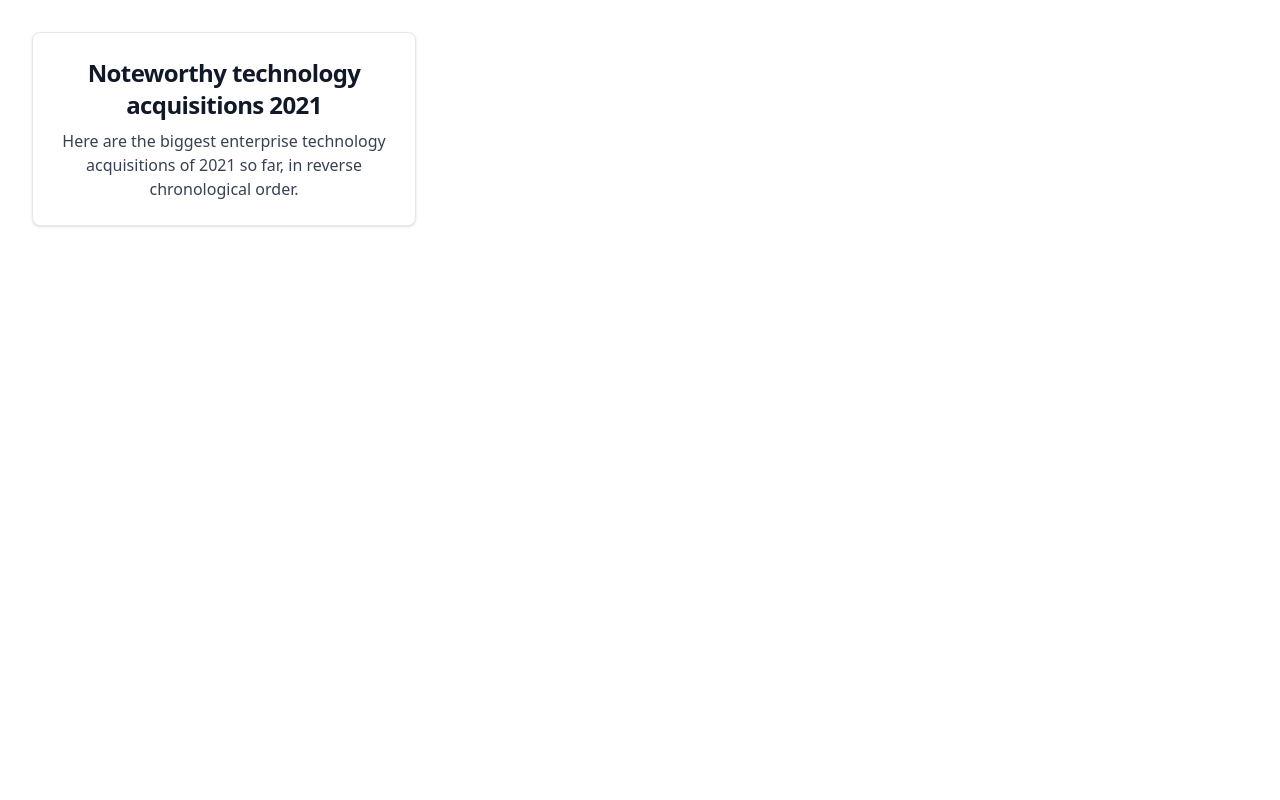
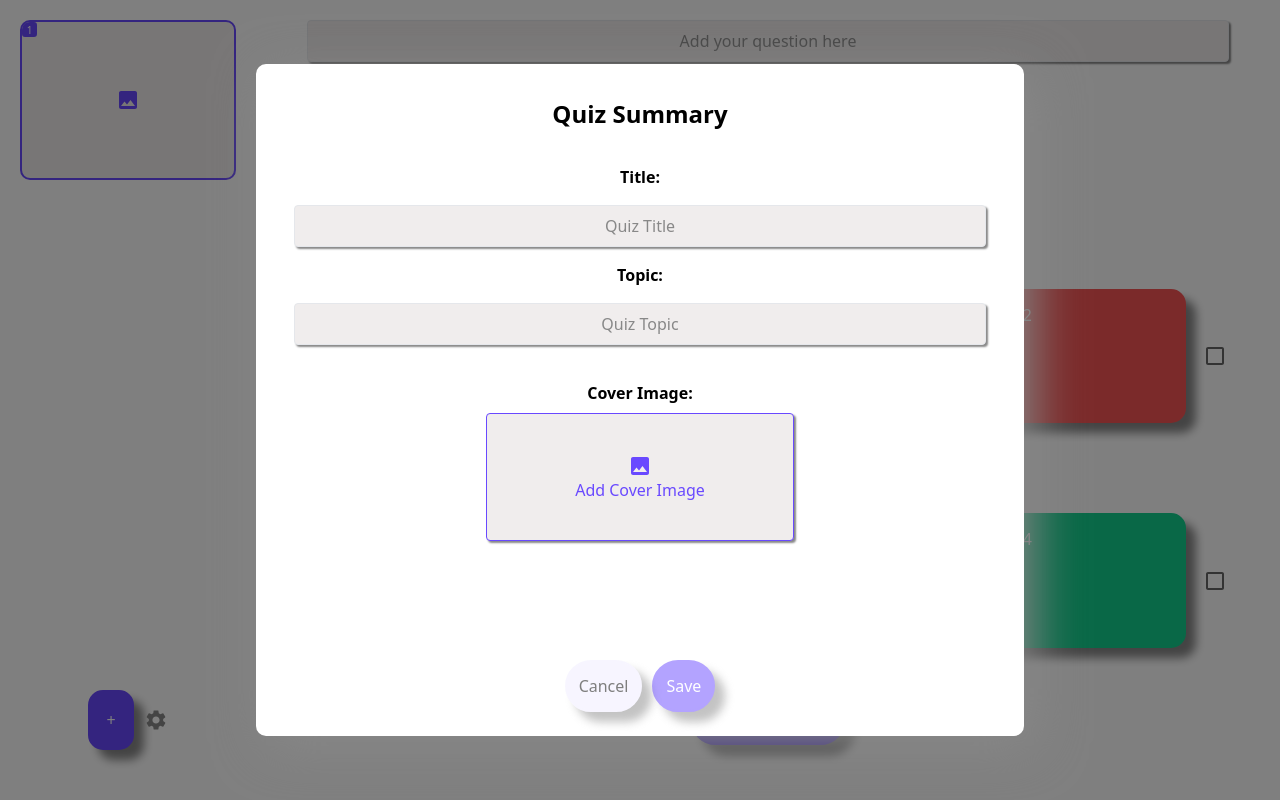
Before and after one commit to DoBryanCS/QuizChamps, a React (Vite) app: page /quizCreation in a window 1280 px wide. Built offline with nearby package versions, Linux system fonts and the light colour scheme; no server answers.

Commit message:
Post quiz function and inputs verification

```diff
--- a/package.json
+++ b/package.json
@@ -13,6 +13,7 @@
     "@emotion/styled": "^11.10.5",
     "@mui/icons-material": "^5.11.0",
     "@mui/material": "^5.11.6",
+    "firebase": "^9.17.1",
     "react": "^18.2.0",
     "react-dom": "^18.2.0",
     "react-router-dom": "^6.8.0",
--- a/src/App.css
+++ b/src/App.css
@@ -5,7 +5,6 @@
 #root {
   max-width: 1280px;
   margin: 0 auto;
-  padding: 2rem;
   text-align: center;
 }
 
--- a/src/App.jsx
+++ b/src/App.jsx
@@ -2,6 +2,8 @@ import { useState, useEffect } from "react";
 import reactLogo from "./assets/react.svg";
 import "./App.css";
 import socket from "../socket";
+import { BrowserRouter, Route, Routes } from "react-router-dom";
+import QuizCreation from "./QuizCreation/QuizCreation";
 
 function App() {
   socket.on("connect", () => {
@@ -13,20 +15,11 @@ function App() {
   }, []);
 
   return (
-    <div className="App">
-      <a
-        href="#"
-        class="block max-w-sm p-6 bg-white border border-gray-200 rounded-lg shadow hover:bg-gray-100 dark:bg-gray-800 dark:border-gray-700 dark:hover:bg-gray-700"
-      >
-        <h5 class="mb-2 text-2xl font-bold tracking-tight text-gray-900 dark:text-white">
-          Noteworthy technology acquisitions 2021
-        </h5>
-        <p class="font-normal text-gray-700 dark:text-gray-400">
-          Here are the biggest enterprise technology acquisitions of 2021 so
-          far, in reverse chronological order.
-        </p>
-      </a>
-    </div>
+    <BrowserRouter>
+      <Routes>
+        <Route path="/quizCreation" element={<QuizCreation />} />
+      </Routes>
+    </BrowserRouter>
   );
 }
 
--- a/src/QuizCreation/QuizCreation.css
+++ b/src/QuizCreation/QuizCreation.css
@@ -109,6 +109,16 @@
   display: flex;
   flex-direction: row;
   align-items: center;
+  cursor: pointer;
+}
+
+.checkbox {
+  color: "#6949ff";
+}
+
+.checkbox:disabled {
+  opacity: 0.5; /* reduce opacity to indicate the button is disabled */
+  cursor: not-allowed; /* change the cursor to not-allowed */
 }
 
 @media screen and (max-width: 920px) {
--- a/src/QuizCreation/QuizCreation.jsx
+++ b/src/QuizCreation/QuizCreation.jsx
@@ -5,15 +5,25 @@ import QuizCreationModal from "./QuizCreationModal";
 import InsertPhotoIcon from "@mui/icons-material/InsertPhoto";
 import "./QuizCreation.css";
 import SettingsIcon from "@mui/icons-material/Settings";
+import { storage } from "../firebase-config";
+import { ref, uploadBytesResumable, getDownloadURL } from "firebase/storage";
 
 function QuizCreation() {
   const [showPopup, setShowPopup] = useState(true);
 
   const fileInputRef = useRef(null);
-  const [quizInfo, setQuizInfo] = useState({ title: "", topic: "", image: "", imageSrc: "", showText: "true"});
+  const [quizInfo, setQuizInfo] = useState({
+    title: "",
+    topic: "",
+    img: "",
+    image: "",
+    imageSrc: "",
+    showText: "true",
+  });
   const [questions, setQuestions] = useState([
     {
       question: "",
+      img: "",
       image: "",
       imageSrc: null,
       showText: true,
@@ -35,6 +45,7 @@ function QuizCreation() {
     setQuestions(
       questions.concat({
         question: "",
+        img: "",
         image: "",
         imageSrc: null,
         showText: true,
@@ -95,9 +106,47 @@ function QuizCreation() {
       newQuestions[selectedQuestion.index].imageSrc = objectUrl;
       newQuestions[selectedQuestion.index].showText = false;
       newQuestions[selectedQuestion.index].image = imageFile;
-      setQuestions(newQuestions);
+
+      // Upload the image to Firebase Storage
+      const storageRef = ref(storage, imageFile.name);
+      const uploadTask = uploadBytesResumable(storageRef, imageFile);
+
+      // Register three observers:
+      // 1. 'state_changed' observer, called any time the state changes
+      // 2. Error observer, called on failure
+      // 3. Completion observer, called on successful completion
+      uploadTask.on(
+        "state_changed",
+        (snapshot) => {
+          // Observe state change events such as progress, pause, and resume
+          // Get task progress, including the number of bytes uploaded and the total number of bytes to be uploaded
+          switch (snapshot.state) {
+            case "paused":
+              console.log("Upload is paused");
+              break;
+            case "running":
+              console.log("Upload is running");
+              break;
+            default:
+              break;
+          }
+        },
+        (error) => {
+          // Handle unsuccessful uploads
+          console.log(error);
+        },
+        () => {
+          // Handle successful uploads on complete
+          // For instance, get the download URL: https://firebasestorage.googleapis.com/...
+          getDownloadURL(uploadTask.snapshot.ref).then((downloadURL) => {
+            newQuestions[selectedQuestion.index].img = downloadURL;
+            setQuestions(newQuestions);
+          });
+        }
+      );
     } else {
       const newQuestions = [...questions];
+      newQuestions[selectedQuestion.index].img = "";
       newQuestions[selectedQuestion.index].image = "";
       newQuestions[selectedQuestion.index].imageSrc = null;
       newQuestions[selectedQuestion.index].showText = true;
@@ -129,9 +178,45 @@ function QuizCreation() {
     setQuestions(updatedQuestions);
   };
 
+  function generateQuizObject(questions, img, title, topic) {
+    const quiz = {};
+    questions.forEach((question, index) => {
+      const answers = {};
+      question.answers.forEach((answer) => {
+        answers[answer.text] = answer.isCorrect;
+      });
+      quiz[`Question ${index + 1}`] = {
+        Answers: answers,
+        Question: question.question,
+        imgURL: question.img,
+      };
+    });
+    quiz.img = img;
+    quiz.creator = "allo";
+    quiz.topic = topic;
+    quiz.userID = "allo";
+    return { [title]: quiz };
+  }
+
   const saveQuestions = () => {
-    console.log(questions);
+    const formattedData = generateQuizObject(
+      questions,
+      quizInfo.img,
+      quizInfo.title,
+      quizInfo.topic
+    );
+    console.log(formattedData);
+    /*   fetch("http://localhost:3000/", {
+      method: "POST",
+      headers: { "Content-Type": "application/json" },
+      body: JSON.stringify(formattedData),
+    })
+      .then((response) => response.json())
+      .then((data) => console.log(data))
+      .catch((error) => console.error(error)); */
   };
+
+  saveQuestions();
 
   return (
     <div>
@@ -269,7 +354,7 @@ function QuizCreation() {
                   value={questions[selectedQuestion.index].answers[0].text}
                 />
                 <Checkbox
-                  style={{ color: "#6949FF" }}
+                  className="checkbox"
                   disabled={
                     questions[selectedQuestion.index].answers[0].disabled
                   }
@@ -295,7 +380,7 @@ function QuizCreation() {
                   value={questions[selectedQuestion.index].answers[1].text}
                 />
                 <Checkbox
-                  style={{ color: "#6949FF" }}
+                  className="checkbox"
                   disabled={
                     questions[selectedQuestion.index].answers[1].disabled
                   }
@@ -324,7 +409,7 @@ function QuizCreation() {
                     value={questions[selectedQuestion.index].answers[2].text}
                   />
                   <Checkbox
-                    style={{ color: "#6949FF" }}
+                    className="checkbox"
                     disabled={
                       questions[selectedQuestion.index].answers[2].disabled
                     }
@@ -350,7 +435,7 @@ function QuizCreation() {
                     value={questions[selectedQuestion.index].answers[3].text}
                   />
                   <Checkbox
-                    style={{ color: "#6949FF" }}
+                    className="checkbox"
                     disabled={
                       questions[selectedQuestion.index].answers[3].disabled
                     }
--- a/src/QuizCreation/QuizCreationModal.css
+++ b/src/QuizCreation/QuizCreationModal.css
@@ -10,11 +10,21 @@
   box-shadow: 10px 10px 10px #888888;
 }
 
+.modalButton1:disabled {
+  opacity: 0.5; /* reduce opacity to indicate the button is disabled */
+  cursor: not-allowed; /* change the cursor to not-allowed */
+}
+
 .modalButton2 {
   background-color: #6949ff;
   border: 2px solid #6949ff;
   border-radius: 30px;
   box-shadow: 10px 10px 10px #888888;
+}
+
+.modalButton2:disabled {
+  opacity: 0.5; /* reduce opacity to indicate the button is disabled */
+  cursor: not-allowed; /* change the cursor to not-allowed */
 }
 
 .insertImage2 {
--- a/src/QuizCreation/QuizCreationModal.jsx
+++ b/src/QuizCreation/QuizCreationModal.jsx
@@ -1,16 +1,43 @@
-import React, { useRef, useState } from "react";
+import React, { useRef, useState, useEffect } from "react";
 import "./QuizCreationModal.css";
 import InsertPhotoIcon from "@mui/icons-material/InsertPhoto";
+import { storage } from "../firebase-config";
+import { ref, uploadBytesResumable, getDownloadURL } from "firebase/storage";
 
 function QuizCreationModal({ show, setShow, quizInfo, setQuizInfo }) {
   const fileInputRef = useRef(null);
+  const [isQuizFormValid, setIsQuizFormValid] = useState(false);
+  const [isCancelValid, setIsCancelValid] = useState(false);
+  const [perc, setPerc] = useState(null);
   const [quizInfoTemp, setQuizInfoTemp] = useState({
     title: "",
     topic: "",
+    img: "",
     image: "",
     imageSrc: null,
     showText: true,
   });
+
+  useEffect(() => {
+    if (
+      quizInfo.title !== "" &&
+      quizInfo.topic !== "" &&
+      quizInfo.showText == false
+    ) {
+      setIsCancelValid(true);
+    } else {
+      setIsCancelValid(false);
+    }
+    if (
+      quizInfoTemp.title !== "" &&
+      quizInfoTemp.topic !== "" &&
+      quizInfoTemp.showText == false
+    ) {
+      setIsQuizFormValid(true);
+    } else {
+      setIsQuizFormValid(false);
+    }
+  }, [quizInfo, quizInfoTemp.title, quizInfoTemp.topic, quizInfoTemp.showText]);
 
   const handleTitleChange = (e) => {
     const newQuizInfoTemp = { ...quizInfoTemp };
@@ -26,15 +53,56 @@ function QuizCreationModal({ show, setShow, quizInfo, setQuizInfo }) {
 
   const handleImageChange = (e) => {
     if (e.target.files.length > 0) {
-      const newQuizInfoTemp = {...quizInfoTemp};
+      const newQuizInfoTemp = { ...quizInfoTemp };
       const imageFile = e.target.files[0];
       const objectUrl = URL.createObjectURL(imageFile);
       newQuizInfoTemp.imageSrc = objectUrl;
       newQuizInfoTemp.showText = false;
       newQuizInfoTemp.image = imageFile;
-      setQuizInfoTemp(newQuizInfoTemp);
+      // Upload the image to Firebase Storage
+      const storageRef = ref(storage, imageFile.name);
+      const uploadTask = uploadBytesResumable(storageRef, imageFile);
+
+      // Register three observers:
+      // 1. 'state_changed' observer, called any time the state changes
+      // 2. Error observer, called on failure
+      // 3. Completion observer, called on successful completion
+      uploadTask.on(
+        "state_changed",
+        (snapshot) => {
+          // Observe state change events such as progress, pause, and resume
+          // Get task progress, including the number of bytes uploaded and the total number of bytes to be uploaded
+          const progress =
+            (snapshot.bytesTransferred / snapshot.totalBytes) * 100;
+          console.log("Upload is " + progress + "% done");
+          setPerc(progress);
+          switch (snapshot.state) {
+            case "paused":
+              console.log("Upload is paused");
+              break;
+            case "running":
+              console.log("Upload is running");
+              break;
+            default:
+              break;
+          }
+        },
+        (error) => {
+          // Handle unsuccessful uploads
+          console.log(error);
+        },
+        () => {
+          // Handle successful uploads on complete
+          // For instance, get the download URL: https://firebasestorage.googleapis.com/...
+          getDownloadURL(uploadTask.snapshot.ref).then((downloadURL) => {
+            newQuizInfoTemp.img = downloadURL;
+            setQuizInfoTemp(newQuizInfoTemp);
+          });
+        }
+      );
     } else {
-      const newQuizInfoTemp = {...quizInfoTemp};
+      const newQuizInfoTemp = { ...quizInfoTemp };
+      newQuizInfoTemp.img = "";
       newQuizInfoTemp.image = "";
       newQuizInfoTemp.imageSrc = null;
       newQuizInfoTemp.showText = true;
@@ -146,7 +214,9 @@ function QuizCreationModal({ show, setShow, quizInfo, setQuizInfo }) {
                 height: "40%",
               }}
             >
-              <label style={{paddingTop: "20px"}} className="font-bold">Cover Image:</label>
+              <label style={{ paddingTop: "20px" }} className="font-bold">
+                Cover Image:
+              </label>
               <div
                 style={{
                   backgroundColor: quizInfoTemp.imageSrc
@@ -192,6 +262,7 @@ function QuizCreationModal({ show, setShow, quizInfo, setQuizInfo }) {
             }}
           >
             <button
+              disabled={!isCancelValid || (perc !== null && perc < 100)}
               className="modalButton1 text-black p-3"
               onClick={cancelSummary}
               style={{ marginRight: "10px" }}
@@ -199,6 +270,7 @@ function QuizCreationModal({ show, setShow, quizInfo, setQuizInfo }) {
               Cancel
             </button>
             <button
+              disabled={!isQuizFormValid || (perc !== null && perc < 100)}
               className="modalButton2 text-white p-3"
               onClick={saveSummary}
             >
--- a/src/QuizCreation/Sidebar.jsx
+++ b/src/QuizCreation/Sidebar.jsx
@@ -44,10 +44,14 @@ function Sidebar({
             key={index}
             onClick={() => selectQuestion(question.question, index)}
           >
-            <DeleteIcon
-              onClick={(event) => handleDelete(index, event)}
-              className="deleteIcon"
-            />
+            {index != 0 ? (
+              <DeleteIcon
+                onClick={(event) => handleDelete(index, event)}
+                className="deleteIcon"
+              />
+            ) : (
+              ""
+            )}
             <div className="square">
               <div style={{ fontSize: "10px", color: "white" }}>
                 {index + 1}
--- /dev/null
+++ b/src/firebase-config.js
@@ -0,0 +1,22 @@
+// Import the functions you need from the SDKs you need
+import { initializeApp } from "firebase/app";
+import { getStorage } from "firebase/storage";
+// TODO: Add SDKs for Firebase products that you want to use
+// https://firebase.google.com/docs/web/setup#available-libraries
+
+// Your web app's Firebase configuration
+// For Firebase JS SDK v7.20.0 and later, measurementId is optional
+const firebaseConfig = {
+  apiKey: "AIzaSyDZ_yT90A1M4pe66uGRoMGeUvxeIuKdGqo",
+  authDomain: "quizchamp-c9a1c.firebaseapp.com",
+  databaseURL: "https://quizchamp-c9a1c-default-rtdb.firebaseio.com",
+  projectId: "quizchamp-c9a1c",
+  storageBucket: "quizchamp-c9a1c.appspot.com",
+  messagingSenderId: "201894449283",
+  appId: "1:201894449283:web:09093af315b438b11acbb6",
+  measurementId: "G-35M5JQ1HVL"
+};
+
+// Initialize Firebase
+const app = initializeApp(firebaseConfig);
+export const storage = getStorage(app);
```
Also changed, not shown: 1 other file (tests, documents, lock files or other folders).
